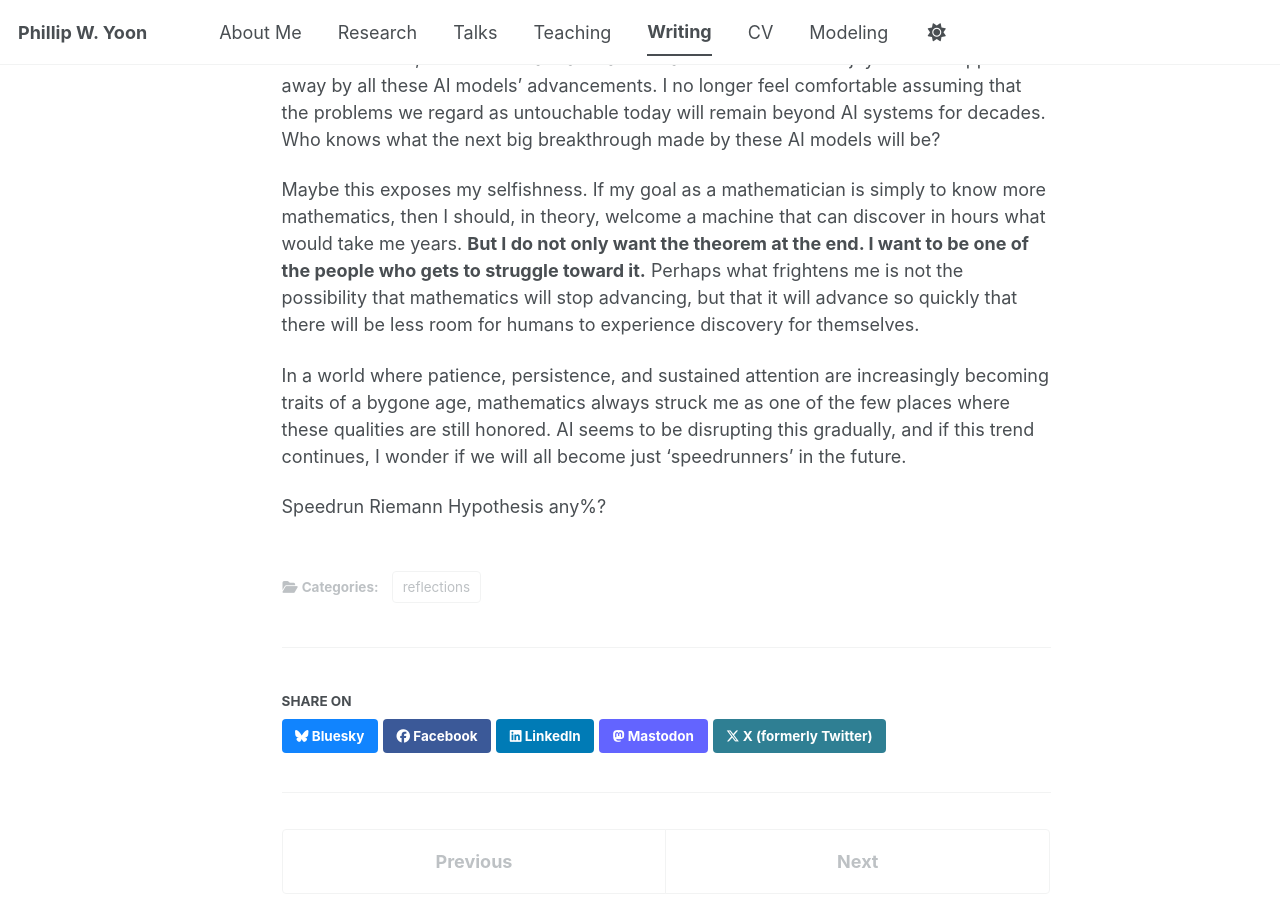
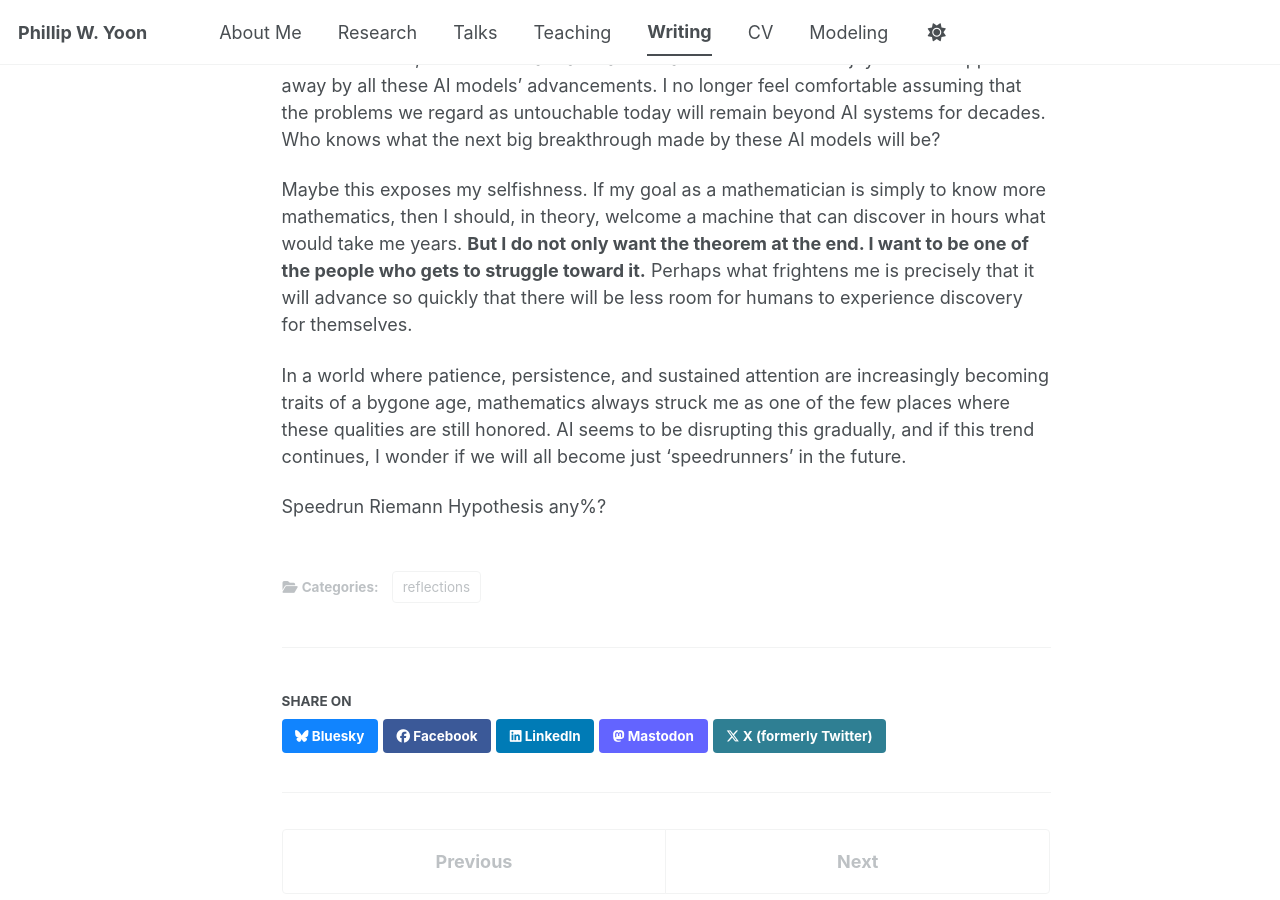
Before and after one commit to pwyoon/pwyoon.github.io, a Jekyll site: the page built from _posts/2026-09-09-reflections-02.md, in a window 1280 px wide and 900 px high, scrolled down 2732 px. Built offline with Jekyll 4.4.1, drawn with Linux system fonts in a browser that asks for light colours; comment, search, counter and statistics services are not loaded; a style sheet for code colours, icons or effects is not loaded.

Commit message:
Refine reflections on AI's impact on mathematics
Reworded a paragraph to clarify feelings about AI advancements in mathematics and the desire for personal struggle in discovery.

```diff
--- a/_posts/2026-09-09-reflections-02.md
+++ b/_posts/2026-09-09-reflections-02.md
@@ -34,7 +34,7 @@ I guess my feelings about these advancements are multifaceted and maybe that’s
 
 I have only just begun to experience that myself, and I hope there’s much more of it ahead of me. However, now there is a real chance that those moments of joy will be stripped away by all these AI models’ advancements. I no longer feel comfortable assuming that the problems we regard as untouchable today will remain beyond AI systems for decades. Who knows what the next big breakthrough made by these AI models will be?
 
-Maybe this exposes my selfishness. If my goal as a mathematician is simply to know more mathematics, then I should, in theory, welcome a machine that can discover in hours what would take me years. **But I do not only want the theorem at the end. I want to be one of the people who gets to struggle toward it.** Perhaps what frightens me is not the possibility that mathematics will stop advancing, but that it will advance so quickly that there will be less room for humans to experience discovery for themselves.
+Maybe this exposes my selfishness. If my goal as a mathematician is simply to know more mathematics, then I should, in theory, welcome a machine that can discover in hours what would take me years. **But I do not only want the theorem at the end. I want to be one of the people who gets to struggle toward it.** Perhaps what frightens me is precisely that it will advance so quickly that there will be less room for humans to experience discovery for themselves.
 
 In a world where patience, persistence, and sustained attention are increasingly becoming traits of a bygone age, mathematics always struck me as one of the few places where these qualities are still honored. AI seems to be disrupting this gradually, and if this trend continues, I wonder if we will all become just ‘speedrunners’ in the future.
 
```
